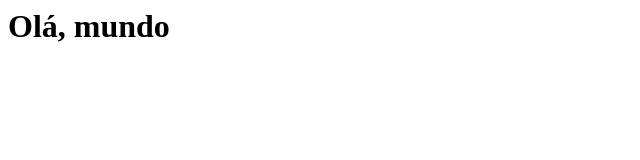
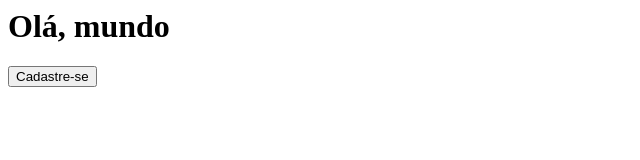
Before and after one commit to IdeMoraes/projeto4-parrotscardgame, a plain HTML site: page index.html in a window 1280 px wide. Shown: the whole page, without its empty margins (0-640 px from the left). Drawn offline with Linux system fonts and the light colour scheme.

Commit message:
Criando o botao de cadastro

```diff
--- a/index.html
+++ b/index.html
@@ -1 +1,2 @@
 <h1>Olá, mundo</h1>
+<button>Cadastre-se</button>
```
